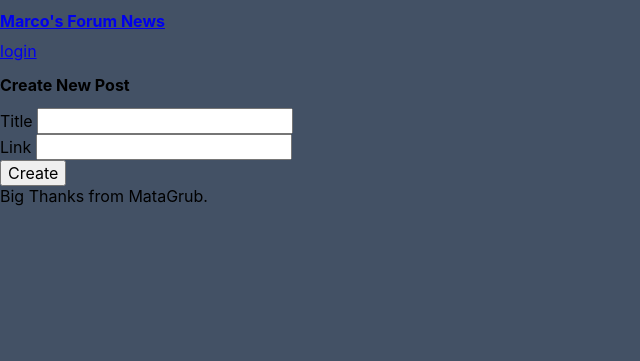
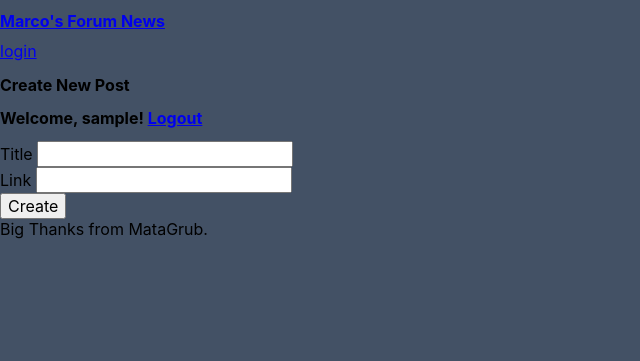
Before and after one commit to itsmarcotime/mata_python_forum, a Flask app: page /home in a window 1280 px wide. Shown: the top 361 px of the page, without its empty margins (0-640 px from the left). Run offline with Flask 3, Linux system fonts and the light colour scheme; the visitor is signed in with stand-in values (Sample User, id 1).

Commit message:
added the logout feature

```diff
--- a/main.py
+++ b/main.py
@@ -48,7 +48,8 @@ def do_login():
 @app.route('/logout')
 def do_logout():
     session.pop('logged_in')
-    return 'You have logged out'
+    session.pop('username')
+    return redirect(url_for('do_login'))
 
 app.secret_key = os.getenv("secret_key")
 
--- a/templates/home.html
+++ b/templates/home.html
@@ -3,6 +3,12 @@
 {% block body %}
 <section>
   <h2>Create New Post</h2>
+
+  <div>
+    <h2>Welcome, {{username}}!
+      <a href='{{url_for('do_logout')}}'>Logout</a>
+    </h2>
+  </div>
 
   <form class="">
     <div>
```
